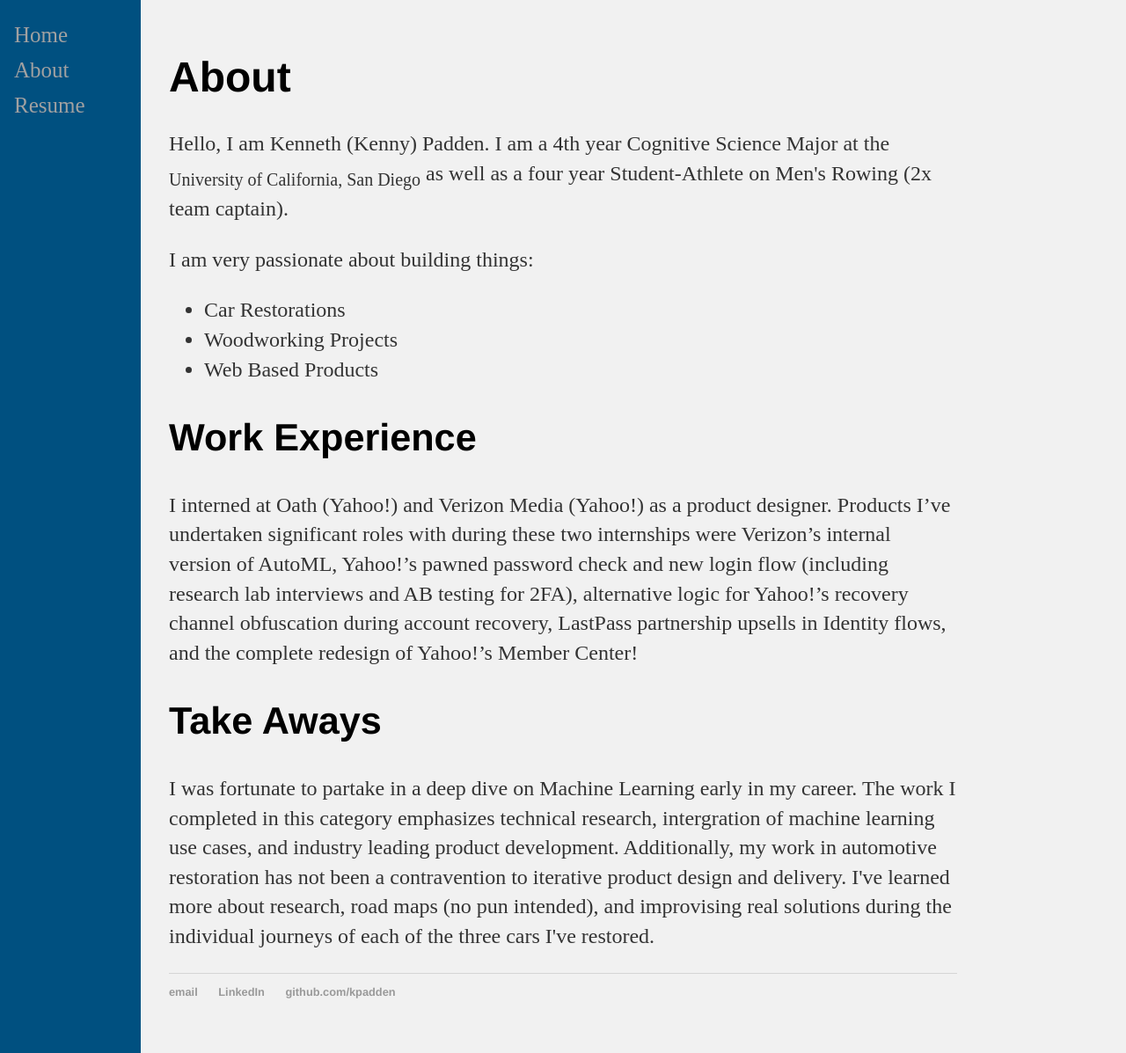
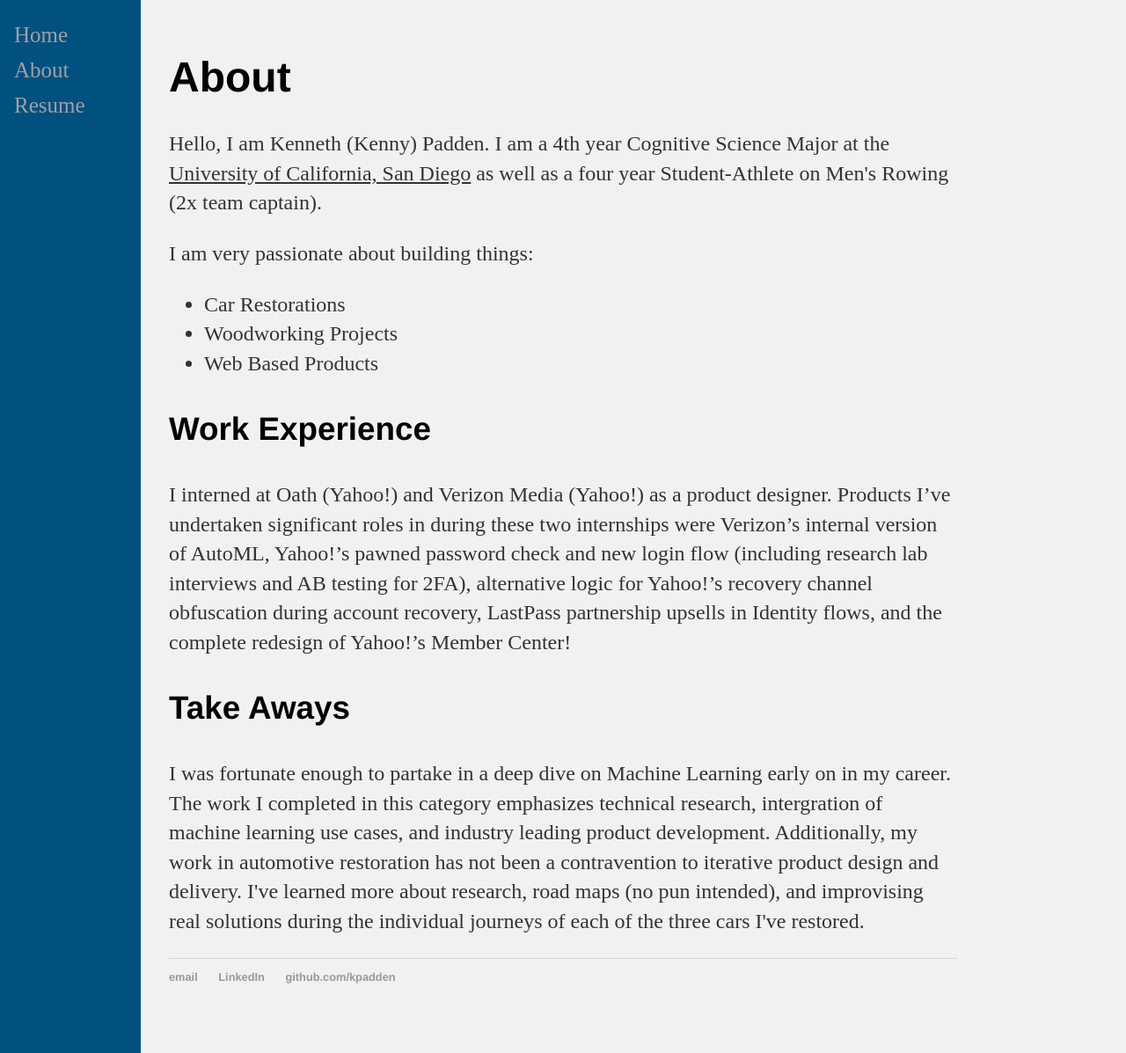
Before and after one commit to kpadden/kpadden.github.io, a Jekyll site: the page built from about/index.html, in a window 1280 px wide and 1197 px high. Shown: the whole window at 88% size. Built offline with Jekyll 4.4.1, drawn with Linux system fonts in a browser that asks for light colours.

Commit message:
Update index.html

```diff
--- a/about/index.html
+++ b/about/index.html
@@ -4,15 +4,15 @@ title: About Kenneth Padden
 ---
 <div class="about">
     <h1>About</h1>
-    <p>Hello, I am Kenneth (Kenny) Padden. I am a 4th year Cognitive Science Major at the <sub>University of California, San Diego</sub> as well as a four year Student-Athlete on Men's Rowing (2x team captain).</p>
+    <p>Hello, I am Kenneth (Kenny) Padden. I am a 4th year Cognitive Science Major at the <ins>University of California, San Diego</ins> as well as a four year Student-Athlete on Men's Rowing (2x team captain).</p>
     <p>I am very passionate about building things:</p>
     <ul>
         <li>Car Restorations</li>
         <li>Woodworking Projects</li>
         <li>Web Based Products</li>
     </ul>
-    <h2>Work Experience</h2>
-    <p>I interned at Oath (Yahoo!) and Verizon Media (Yahoo!) as a product designer. Products I’ve undertaken significant roles with during these two internships were Verizon’s internal version of AutoML, Yahoo!’s pawned password check and new login flow (including research lab interviews and AB testing for 2FA), alternative logic for Yahoo!’s recovery channel obfuscation during account recovery, LastPass partnership upsells in Identity flows, and the complete redesign of Yahoo!’s Member Center!</p>
-    <h2>Take Aways</h2>
-    <p>I was fortunate to partake in a deep dive on Machine Learning early in my career. The work I completed in this category emphasizes technical research, intergration of machine learning use cases, and industry leading product development. Additionally, my work in automotive restoration has not been a contravention to iterative product design and delivery. I've learned more about research, road maps (no pun intended), and improvising real solutions during the individual journeys of each of the three cars I've restored.</p>
+    <h3>Work Experience</h3>
+    <p>I interned at Oath (Yahoo!) and Verizon Media (Yahoo!) as a product designer. Products I’ve undertaken significant roles in during these two internships were Verizon’s internal version of AutoML, Yahoo!’s pawned password check and new login flow (including research lab interviews and AB testing for 2FA), alternative logic for Yahoo!’s recovery channel obfuscation during account recovery, LastPass partnership upsells in Identity flows, and the complete redesign of Yahoo!’s Member Center!</p>
+    <h3>Take Aways</h3>
+    <p>I was fortunate enough to partake in a deep dive on Machine Learning early on in my career. The work I completed in this category emphasizes technical research, intergration of machine learning use cases, and industry leading product development. Additionally, my work in automotive restoration has not been a contravention to iterative product design and delivery. I've learned more about research, road maps (no pun intended), and improvising real solutions during the individual journeys of each of the three cars I've restored.</p>
 </div>
```
